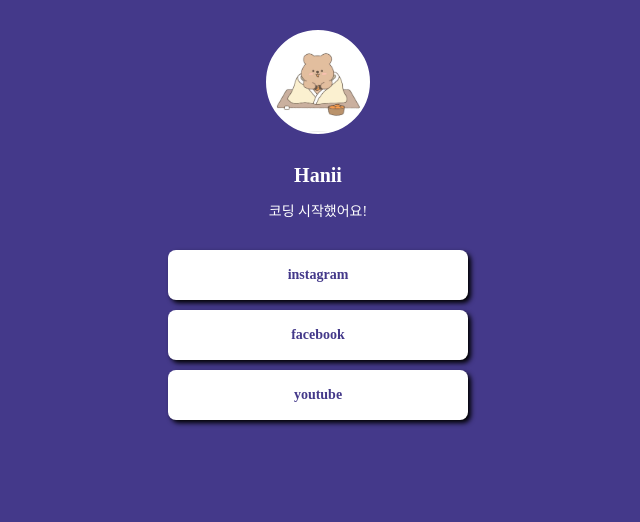
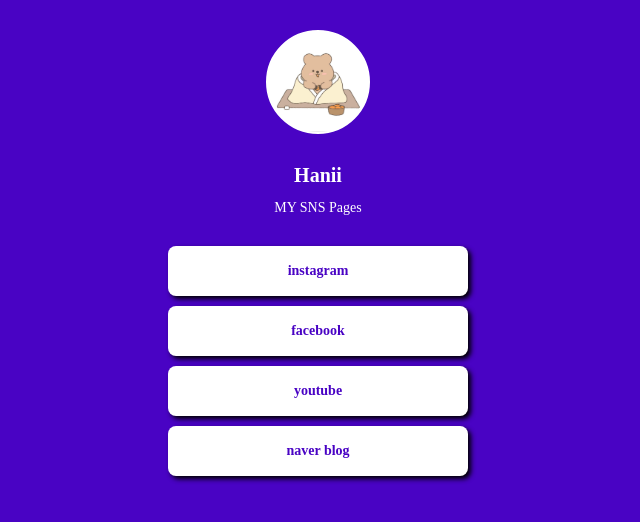
Before and after one commit to HaniiSun/mypage, a plain HTML site: page index.html in a window 1280 px wide. Shown: the whole page, without its empty margins (322-962 px from the left). Drawn offline with Linux system fonts and the light colour scheme; a web font is replaced by a local one.

Commit message:
Update index.html

```diff
--- a/index.html
+++ b/index.html
@@ -11,7 +11,7 @@
             font-family: "Pretendard",serif;
         }
         body {
-            background-color: #44398a;
+            background-color: #4903c4;
         }
         .profile {
             width: 100px;
@@ -58,7 +58,7 @@
 
             font-size: 14px;
             font-weight: bold;
-            color: #44398a;
+            color: #4903c4;
 
             display: flex;
             flex-direction: column;
@@ -78,10 +78,11 @@
     <div class="wrap">
         <div class="profile"></div>
         <h1 class="main">Hanii</h1>
-        <p class="sub">코딩 시작했어요!</p>
+        <p class="sub">MY SNS Pages</p>
         <a target="_blank" href="https://www.instagram.com/hanii.dhsun_1004/">instagram</a>
         <a target="_blank" href="https://www.facebook.com/hanii.sun.94">facebook</a>
         <a target="_blank" href="https://www.youtube.com/@haniisun1994">youtube</a>
+        <a target="_blank" href="https://blog.naver.com/hanii1004_94">naver blog</a>
     </div>
 </body>
 </html>
```
